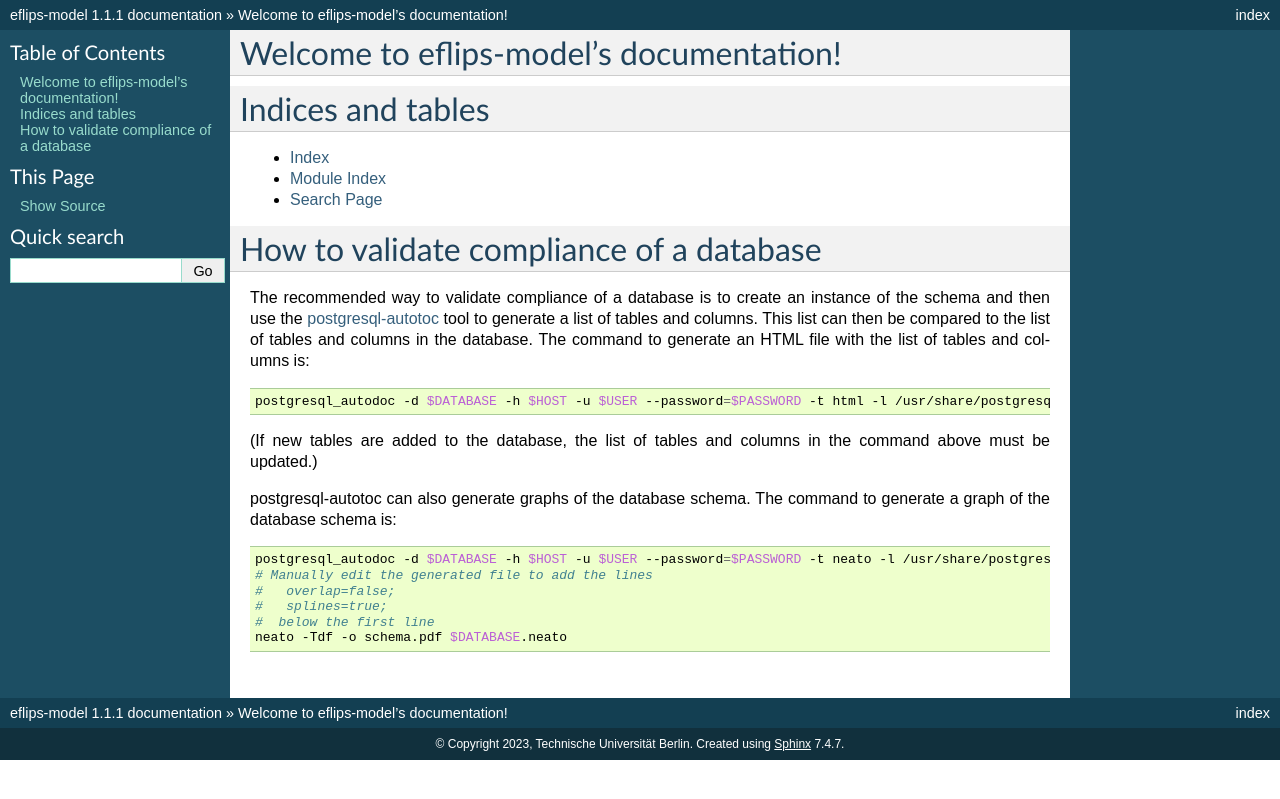
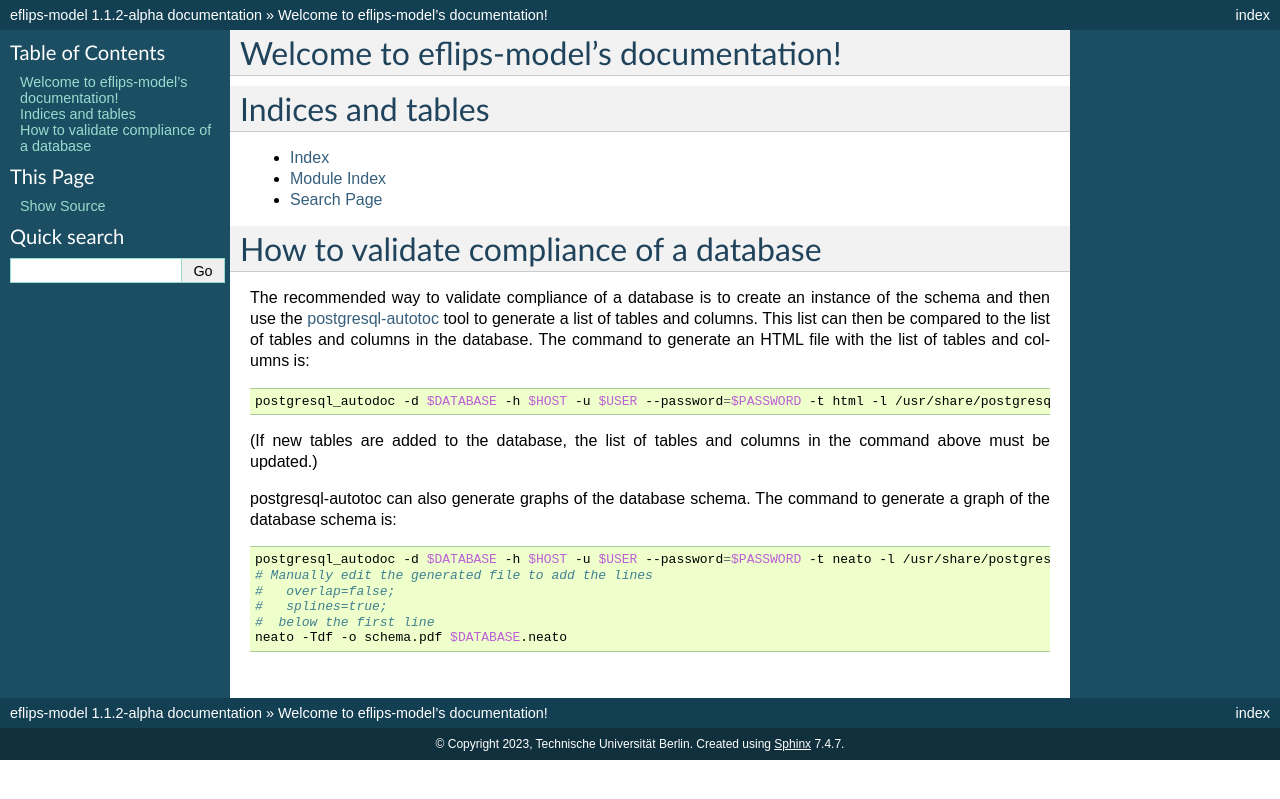
Before and after one commit to mpm-tu-berlin/eflips-model, a Sphinx documentation site: the page built from doc/index.rst, in a window 1280 px wide. Shown: the top 799 px of the page. Built offline with Sphinx 7.4.7, drawn with Linux system fonts in a browser that asks for light colours.

Commit message:
Bump version to 1.1.2-alpha

```diff
--- a/doc/conf.py
+++ b/doc/conf.py
@@ -9,7 +9,7 @@
 project = "eflips-model"
 copyright = "2023, Technische Universität Berlin"
 author = "Ludger Heide"
-release = "1.1.1"
+release = "1.1.2-alpha"
 
 
 # -- General configuration ---------------------------------------------------
--- a/pyproject.toml
+++ b/pyproject.toml
@@ -1,6 +1,6 @@
 [tool.poetry]
 name = "eflips-model"
-version = "1.1.1"
+version = "1.1.2-alpha"
 description = "A common data model for the eflips family of electric vehicle simulation & optimization tools."
 authors = [
 	"Ludger Heide <ludger.heide@tu-berlin.de>",
```
